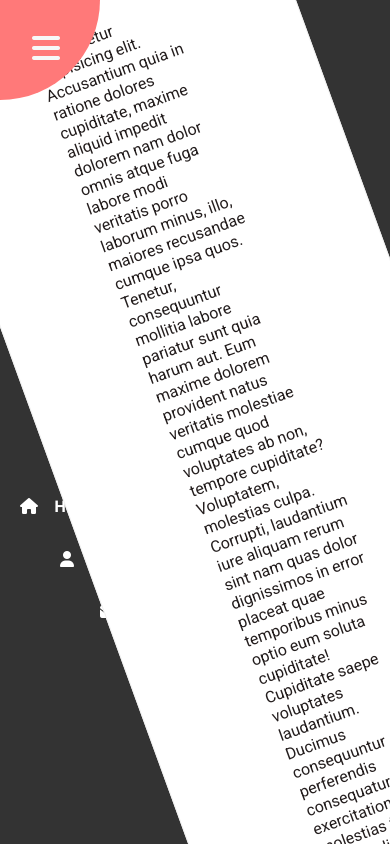
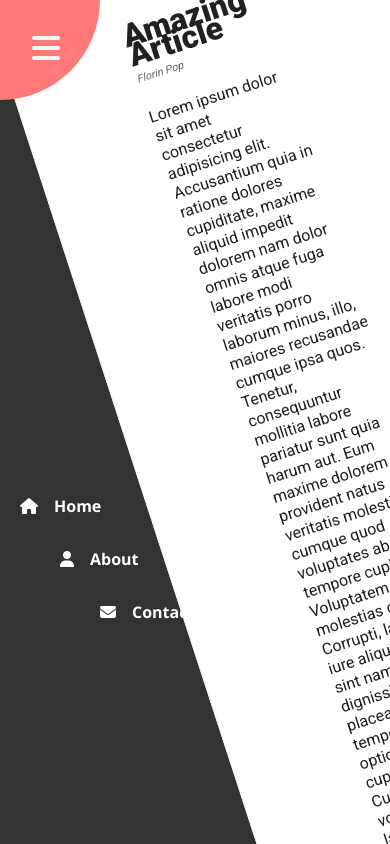
Before and after one commit to Xaheersays/chlallenge-03-Rotating-Navigation, a plain HTML site: page index.html in a window 390 px wide. Both pictures are taken after a click on the icon 46 px from the left and 48 px from the top of the page. Shown: the top 844 px of the page. Drawn offline with Linux system fonts and the light colour scheme.

Commit message:
mobile responsive

```diff
--- a/stylesheet/styles.css
+++ b/stylesheet/styles.css
@@ -166,3 +166,11 @@ body{
     }
 
 }
+
+
+@media  screen and (width<500px){
+    .transition-class{
+        transform: rotate(-18deg) translateY(-49px) translateX(300px);
+    }
+
+}
```
Also changed, not shown: javascript/index.js (line endings or trailing spaces).
